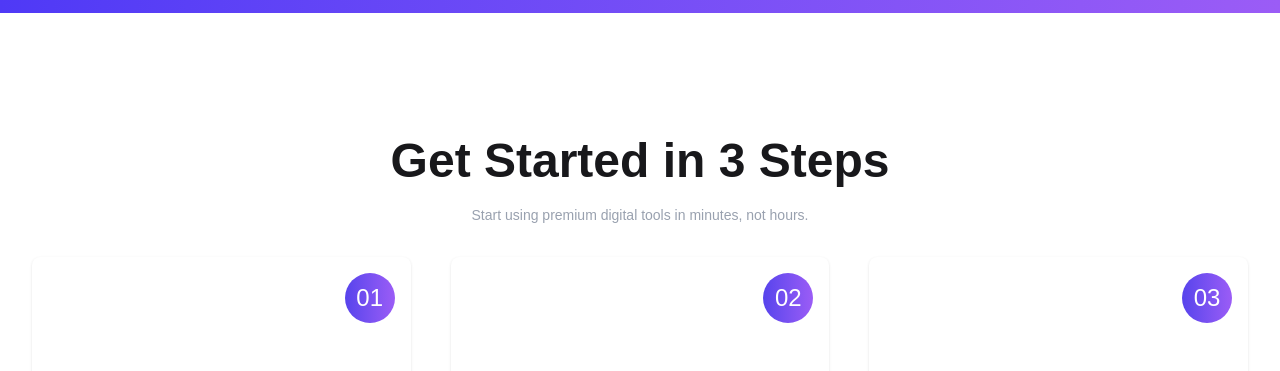
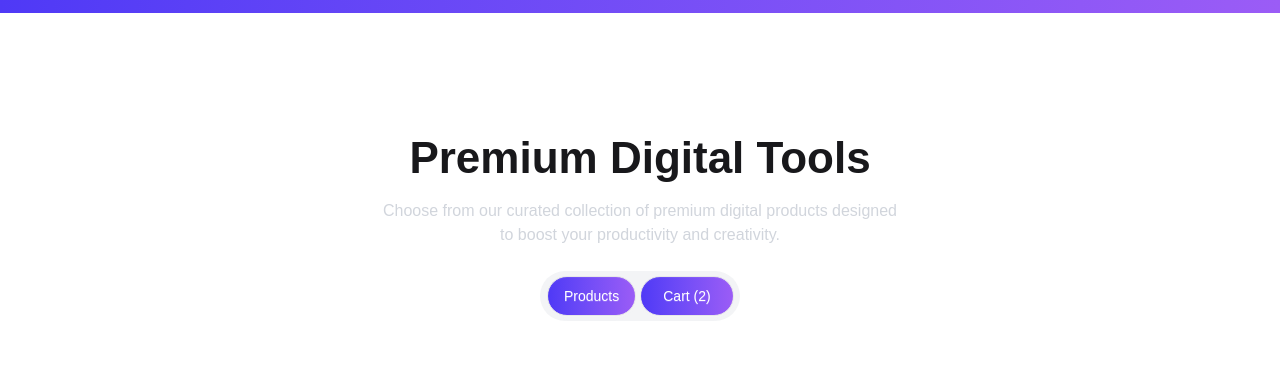
Before and after one commit to kamalcodezen/digital-products-hub, a React (Vite) app: page / in a window 1280 px wide. Shown: the part 1180-1551 px from the top of the page. Built offline with nearby package versions, Linux system fonts and the light colour scheme.

Commit message:
digital tools section create heading content  and button

```diff
--- /dev/null
+++ b/src/components/allTools/ALLTools.jsx
@@ -0,0 +1,29 @@
+const ALLTools = () => {
+  return (
+    <section className="my-container">
+      <div>
+
+        {/* heading */}
+        <h2 className="text-[clamp(2.75rem,5vw,2.75rem)] font-bold mb-2 text-center ">
+          Premium Digital Tools
+        </h2>
+        <p className="text-gray-300 text-center">
+          Choose from our curated collection of premium digital products
+          designed <br /> to boost your productivity and creativity.
+        </p>
+
+        {/* CTA button  */}
+        <div className="space-x-1 mx-auto mt-6 flex items-center text-center  shadow-3xl  bg-gray-100 w-[200px] h-[50px] px-[7px] py-6 rounded-full">
+          <button className="btn bg-linear-to-r from-[#4F39F6]  to-[#9B5CF6] rounded-full text-white font-medium  ">
+            Products
+          </button>
+          <button className="btn bg-linear-to-r from-[#4F39F6]  to-[#9B5CF6] rounded-full text-white font-medium px-[22px]">
+            Cart (2)
+          </button>
+        </div>
+      </div>
+    </section>
+  );
+};
+
+export default ALLTools;
--- a/src/pages/Home.jsx
+++ b/src/pages/Home.jsx
@@ -1,3 +1,4 @@
+import ALLTools from "../components/allTools/ALLTools";
 import Banner from "../components/banner/Banner";
 import Choose from "../components/chooseSection/Choose";
 import CTASection from "../components/ctaSection/CTASection";
@@ -10,16 +11,23 @@ const Home = () => {
   return (
     <div>
       <Navbar />
+
       <Banner />
+
       <div className="bg-linear-to-r from-[#4F39F6]  to-[#9B5CF6]">
         <Rating />
       </div>
+
+      <ALLTools />
+
       <Choose />
+
       <Pricing />
 
       <div className="bg-linear-to-r from-[#4F39F6]  to-[#9B5CF6]">
         <CTASection />
       </div>
+
       <div className="bg-[#101727]">
         <Footer />
       </div>
```
